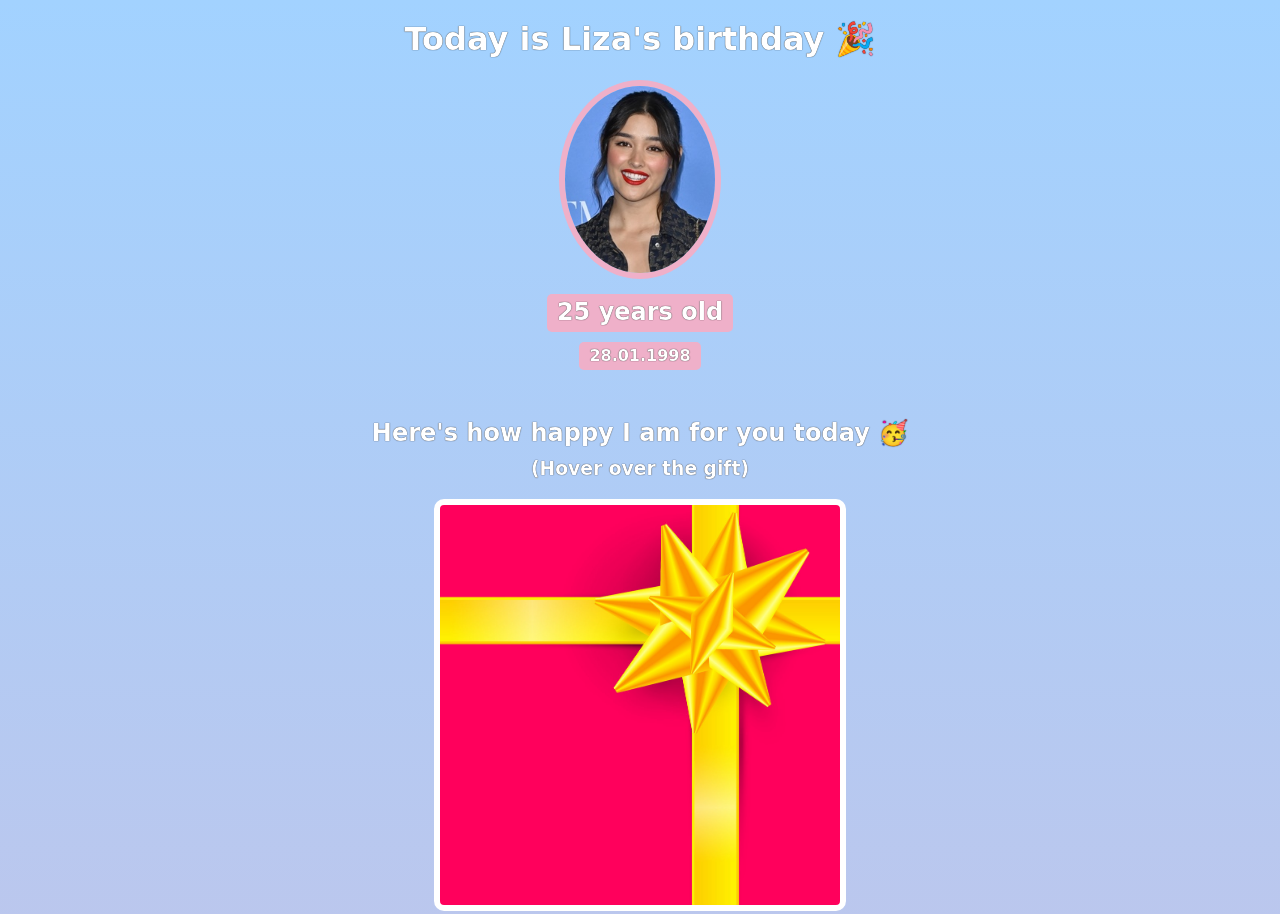
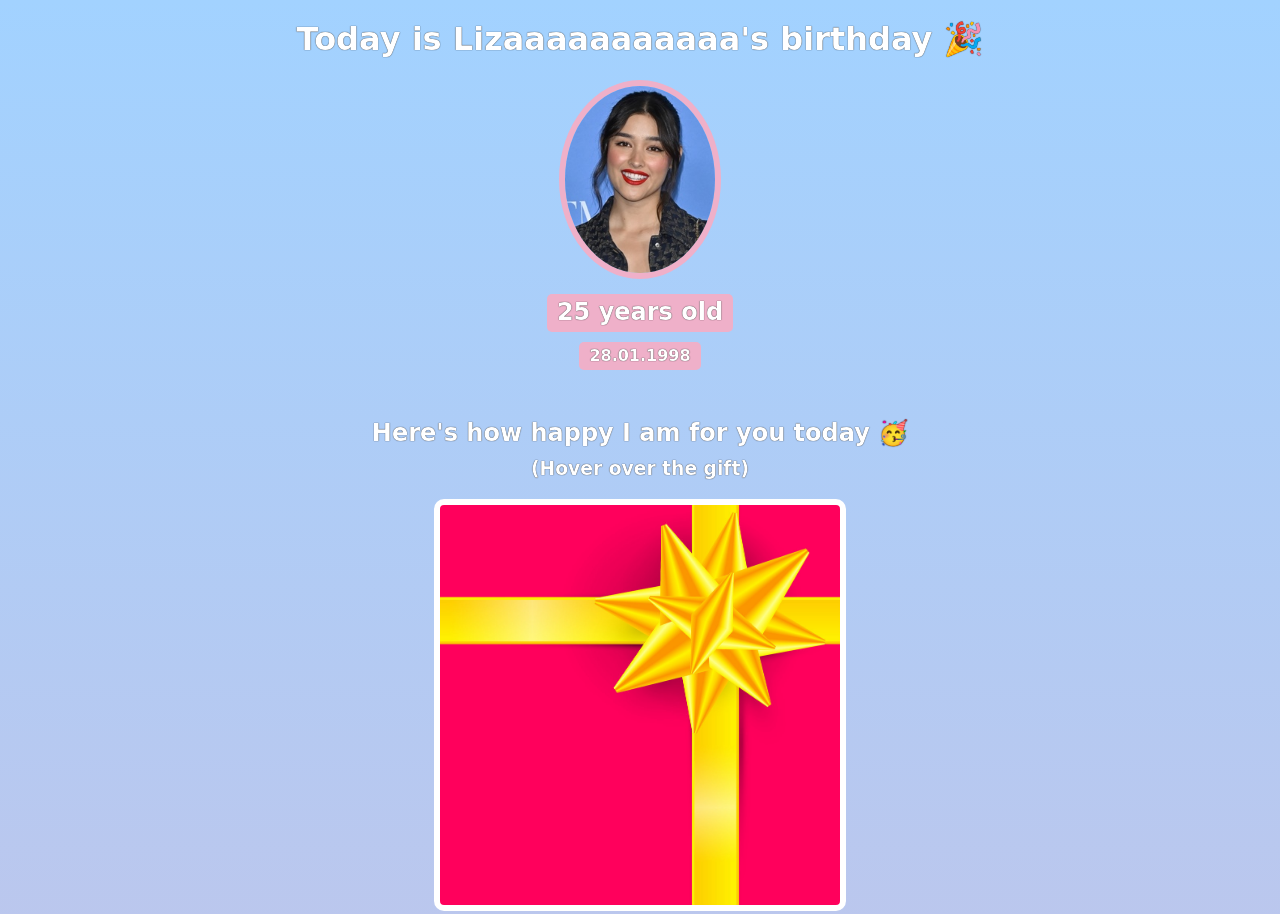
Before and after one commit to jan-blaska/birthday-gift-site, a website built with Vite: page index.html in a window 1280 px wide. Shown: the top 914 px of the page. Built offline with nearby package versions, Linux system fonts and the light colour scheme; a web font is replaced by a local one.

```diff
--- a/index.html
+++ b/index.html
@@ -7,7 +7,7 @@
     </head>
     <body>
         <div id="header">
-            <h1>Today is Liza's birthday 🎉</h1>
+            <h1>Today is Lizaaaaaaaaaaa's birthday 🎉</h1>
             <img id="bff-img" src="images/liza-soberano-200.jpg">
             <h2 id="bday-age">25 years old</h2>
             <h4 id="bday-date">28.01.1998</h4>
```
